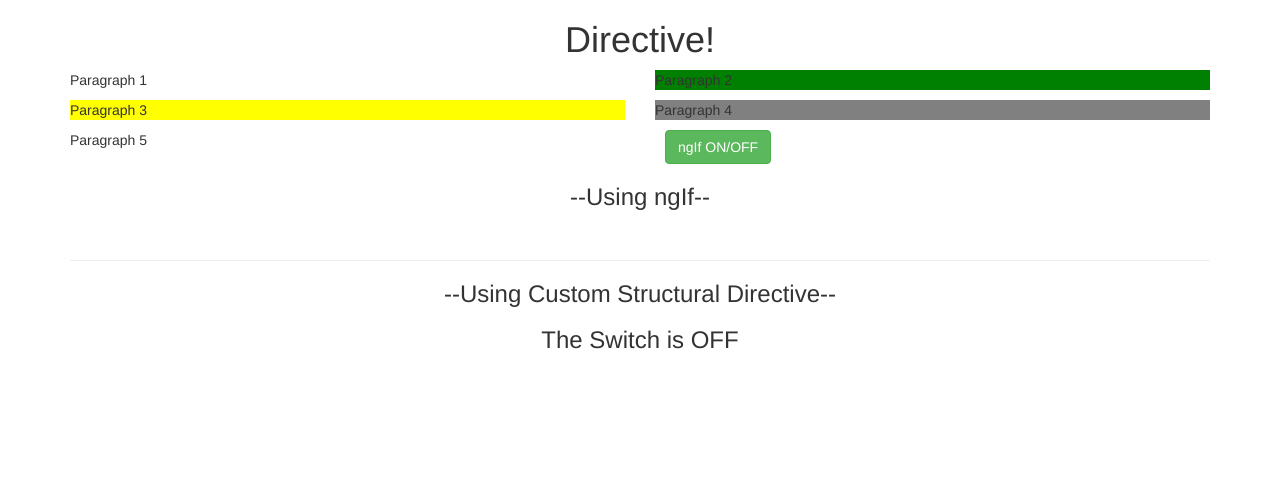
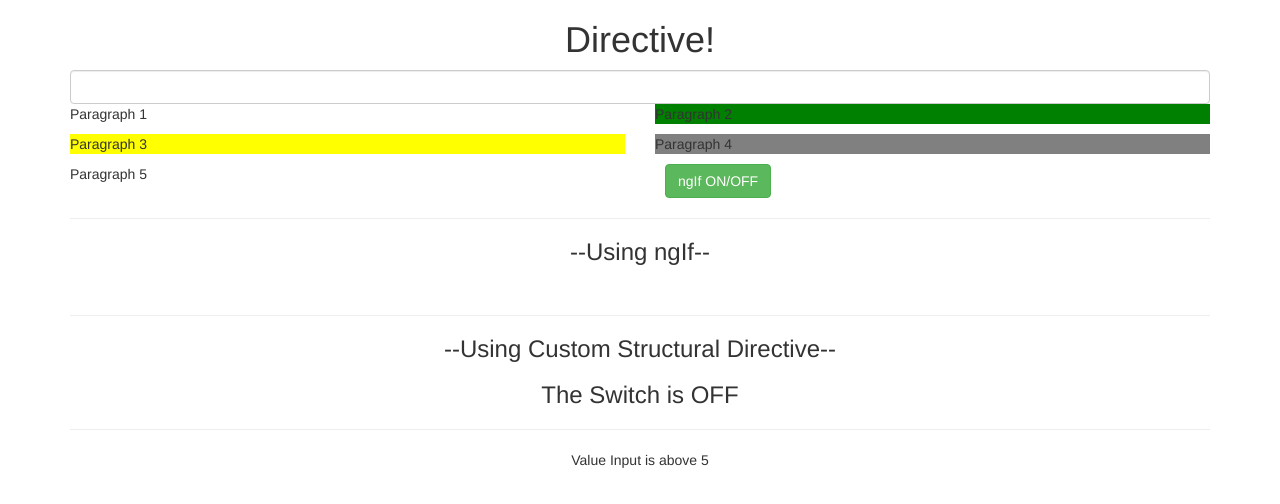
Before and after one commit to kaings/classroom-angularproj5, an Angular app: page / in a window 1280 px wide. Shown: the top 504 px of the page. Built offline with nearby package versions, Linux system fonts and the light colour scheme.

Commit message:
ngSwitch

```diff
--- a/src/app/app.component.html
+++ b/src/app/app.component.html
@@ -1,6 +1,12 @@
 <div class="container">
   <h1 class="text-center">Directive!</h1>
   <div class="row">
+    <div class="text-center">
+      <div class="col-md-12">
+        <input class="form-control" type="text" [(ngModel)]="inputVal">
+      </div>
+    </div>
+    <br>
     <div class="col-md-6">
       <p>Paragraph 1</p>
     </div>
@@ -21,6 +27,8 @@
       <button class="btn btn-success" (click)="status=!status">ngIf ON/OFF</button>
     </div>
   </div>
+
+  <hr>
 
   <div class="text-center">
     <h3>--Using ngIf--</h3>
@@ -44,4 +52,18 @@
       <h3 appBasicHighlightHostbinding initialColor="transparent" highlightColor="orange">The Switch is OFF</h3>
     </div>
   </div>
+
+  <hr>
+
+  <div class="text-center" [ngSwitch]="inputVal">
+    <div>
+      <p *ngSwitchCase="1">Value Input is 1</p>
+      <p *ngSwitchCase="2">Value Input is 2</p>
+      <p *ngSwitchCase="3">Value Input is 3</p>
+      <p *ngSwitchCase="4">Value Input is 4</p>
+      <p *ngSwitchCase="5">Value Input is 5</p>
+      <p *ngSwitchDefault>Value Input is above 5</p>
+    </div>
+  </div>
+
 </div>
--- a/src/app/app.component.ts
+++ b/src/app/app.component.ts
@@ -7,4 +7,5 @@ import { Component } from '@angular/core';
 })
 export class AppComponent {
   status = false;
+  inputVal: string;
 }
--- a/src/app/app.module.ts
+++ b/src/app/app.module.ts
@@ -1,5 +1,6 @@
 import { BrowserModule } from '@angular/platform-browser';
 import { NgModule } from '@angular/core';
+import { FormsModule } from '@angular/forms'
 
 import { AppComponent } from './app.component';
 import { BasicHighlightDirective } from './basic-highlight/basic-highlight.directive';
@@ -16,7 +17,8 @@ import { StructuralDirectiveDirective } from './structural-directive/structural-
     StructuralDirectiveDirective
   ],
   imports: [
-    BrowserModule
+    BrowserModule,
+    FormsModule
   ],
   providers: [],
   bootstrap: [AppComponent]
```
